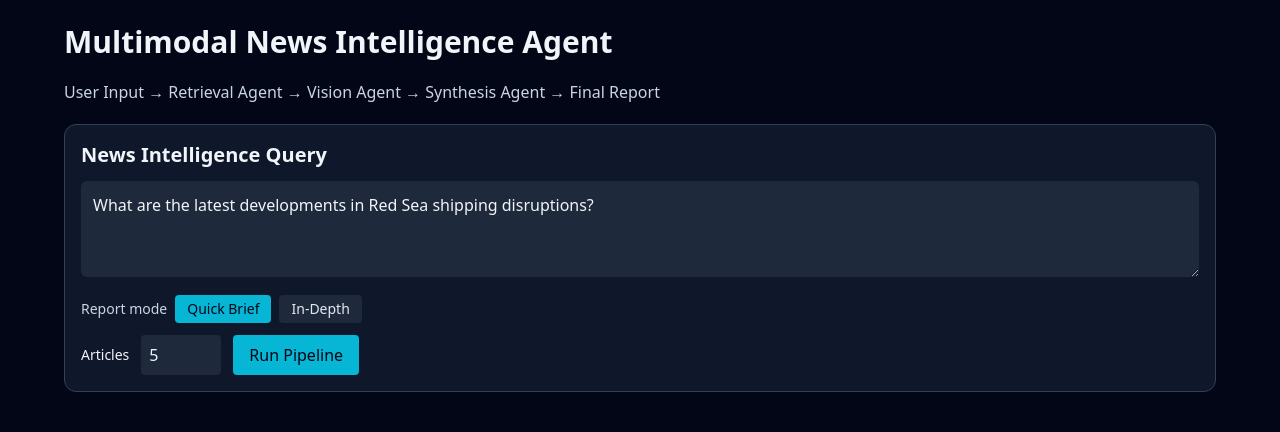
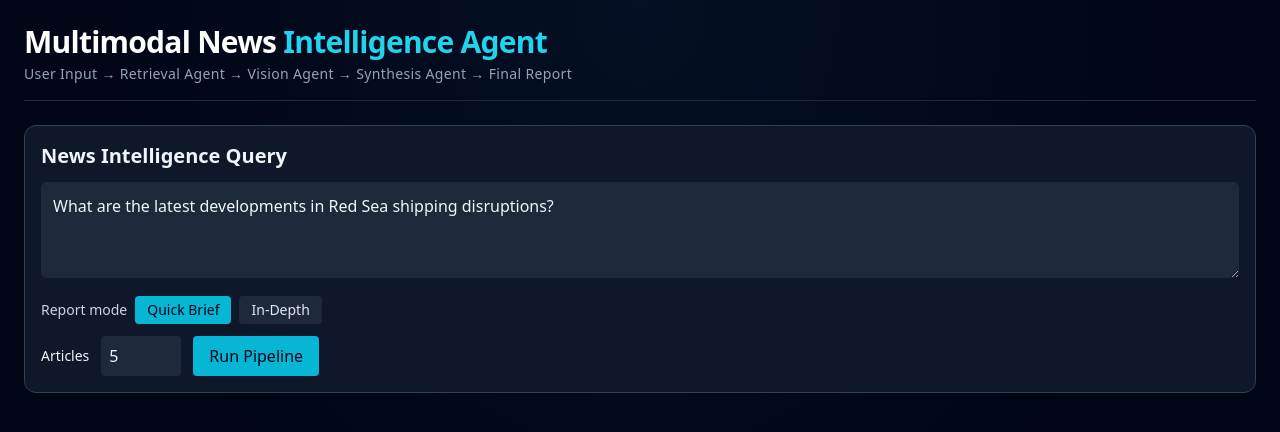
Before and after one commit to cobycolvin/News-intelligence-agent, a React (Vite) app in the folder frontend/: page / in a window 1280 px wide. Shown: the top 432 px of the page. Built offline with nearby package versions, Linux system fonts and the light colour scheme; no server answers; the HTML template or start-up script is replaced by a standard one.

Commit message:
feat: implement three-column dashboard layout with glassmorphism center panel

```diff
--- a/frontend/src/App.tsx
+++ b/frontend/src/App.tsx
@@ -26,18 +26,55 @@ function App() {
 
   return (
     <main className="min-h-screen bg-slate-950 p-6">
-      <div className="mx-auto max-w-6xl space-y-5">
-        <h1 className="text-3xl font-bold">Multimodal News Intelligence Agent</h1>
-        <p className="text-slate-300">User Input → Retrieval Agent → Vision Agent → Synthesis Agent → Final Report</p>
+      {/* Subtle background radial glow for depth */}
+      <div className="pointer-events-none fixed inset-0 bg-[radial-gradient(ellipse_at_top,_rgba(56,189,248,0.06)_0%,_transparent_60%)]" />
+
+      <div className="relative mx-auto max-w-screen-xl space-y-6">
+
+        {/* Header */}
+        <div className="border-b border-slate-800 pb-4">
+          <h1 className="text-3xl font-bold tracking-tight text-white">
+            Multimodal News <span className="text-cyan-400">Intelligence Agent</span>
+          </h1>
+          <p className="mt-1 text-sm text-slate-400 tracking-wide">
+            User Input → Retrieval Agent → Vision Agent → Synthesis Agent → Final Report
+          </p>
+        </div>
+
+        {/* Query Form */}
         <QueryForm onSubmit={runQuery} loading={loading} />
-        {error && <p className="rounded bg-red-900/40 p-3 text-red-300">{error}</p>}
+
+        {/* Error */}
+        {error && (
+          <p className="rounded-lg border border-red-800 bg-red-900/30 p-3 text-red-300 text-sm">
+            {error}
+          </p>
+        )}
+
+        {/* Three-column dashboard */}
         {data && (
-          <div className="grid gap-4 lg:grid-cols-2">
-            <RetrievalResults articles={data.ranked_articles} />
-            <VisualInsightsPanel insights={data.visual_insights} />
-            <div className="lg:col-span-2">
+          <div className="grid grid-cols-1 gap-4 lg:grid-cols-[280px_1fr_280px]">
+
+            {/* LEFT — Retrieval Agent */}
+            <aside className="flex flex-col gap-4">
+              <SectionLabel>Retrieval Agent</SectionLabel>
+              <RetrievalResults articles={data.ranked_articles} />
+            </aside>
+
+            {/* CENTER — Final Report (main stage) */}
+            <section
+              className="flex flex-col gap-4 rounded-xl border border-cyan-500/30 bg-slate-900/60 p-4 shadow-[0_0_30px_rgba(56,189,248,0.08)] backdrop-blur-sm"
+            >
+              <SectionLabel accent>Final Report</SectionLabel>
               <FinalReportPanel report={data.final_report} />
-            </div>
+            </section>
+
+            {/* RIGHT — Vision Agent */}
+            <aside className="flex flex-col gap-4">
+              <SectionLabel>Vision Agent</SectionLabel>
+              <VisualInsightsPanel insights={data.visual_insights} articles={data.ranked_articles} />
+            </aside>
+
           </div>
         )}
       </div>
@@ -45,4 +82,13 @@ function App() {
   )
 }
 
+// Small reusable label for each column header
+function SectionLabel({ children, accent }: { children: React.ReactNode; accent?: boolean }) {
+  return (
+    <p className={`text-xs font-semibold uppercase tracking-widest ${accent ? 'text-cyan-400' : 'text-slate-500'}`}>
+      {children}
+    </p>
+  )
+}
+
 export default App
```
